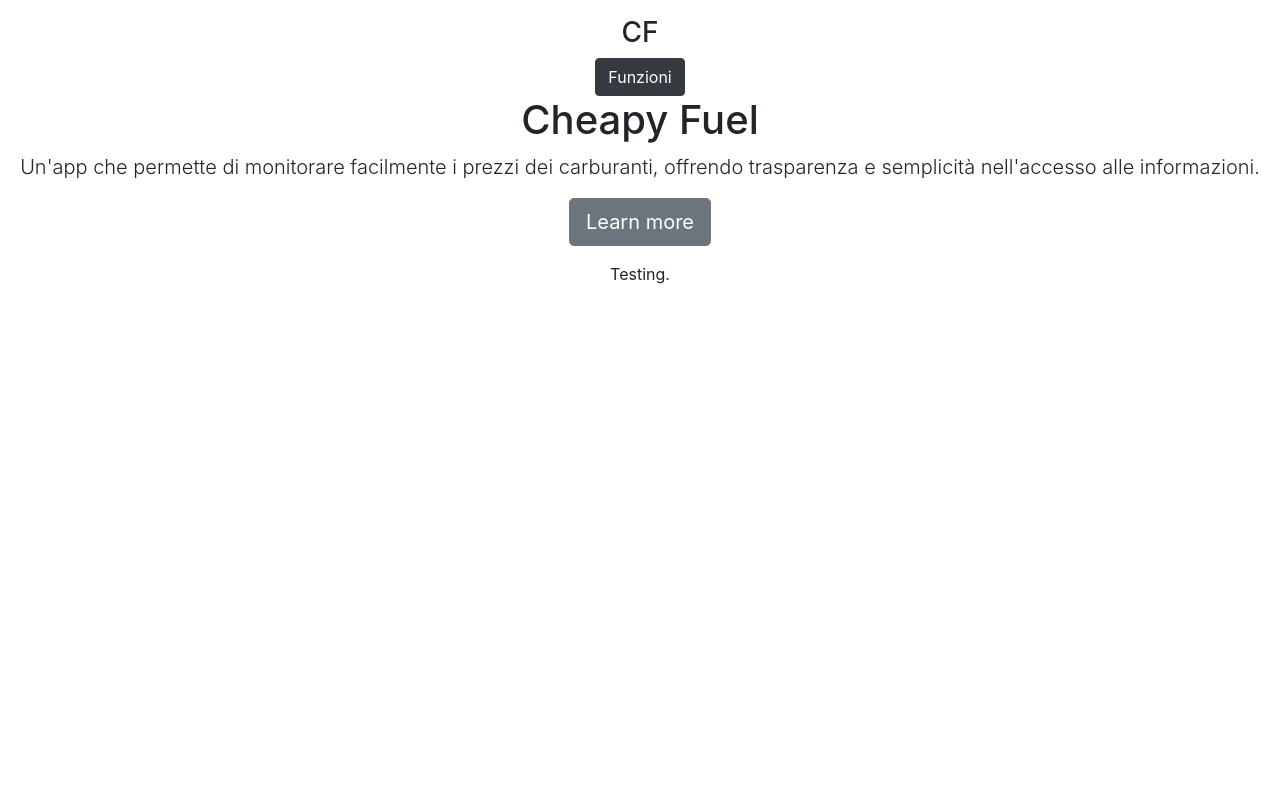
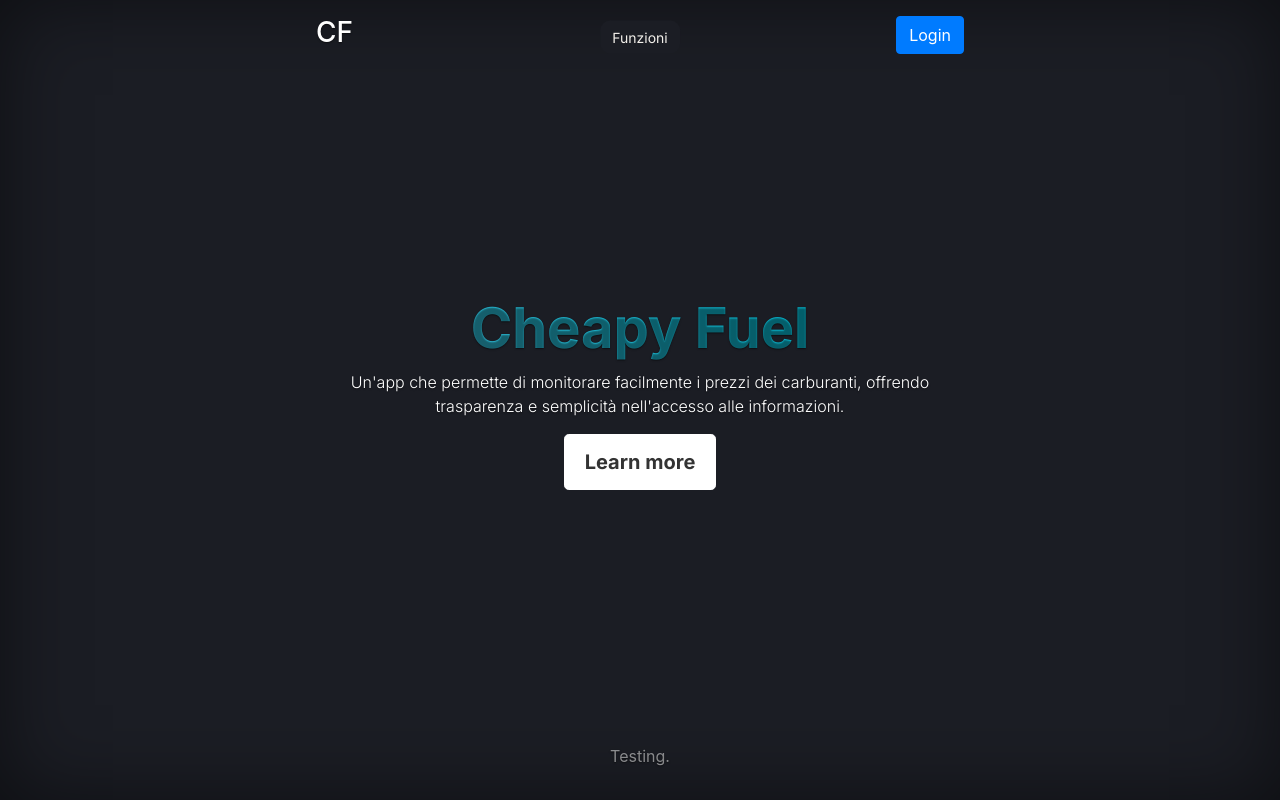
Before and after one commit to hopeDevFree/gasmap, a Django app: page / in a window 1280 px wide. Run offline with Django 5.2, Linux system fonts and the light colour scheme; some libraries are stand-ins or nearby versions.

Commit message:
edit front end and fix dockerfile

```diff
--- /dev/null
+++ b/gasmapApp/static/gasmapApp/index.css
@@ -0,0 +1,213 @@
+/*
+ * Globals
+ */
+
+/* Links */
+a,
+a:focus,
+a:hover {
+  color: #fff;
+}
+
+/* Custom default button */
+.btn-secondary,
+.btn-secondary:hover,
+.btn-secondary:focus {
+  color: #333;
+  text-shadow: none; /* Prevent inheritance from `body` */
+  background-color: #fff;
+  border: .05rem solid #fff;
+}
+
+.btn-dark {
+  background-color: #1B1D24;
+  border-radius: 10px;
+  border: none;
+  color: #F2EFEA;
+  font-family: 'Inter', sans-serif;
+  font-size: 14px;
+}
+
+.btn-dark:hover {
+  background-color: #303238;
+}
+
+/*
+ * Base structure
+ */
+
+html,
+body {
+  height: 100%;
+  background-color: #1B1D24;
+}
+
+body {
+  display: -ms-flexbox;
+  display: -webkit-box;
+  display: flex;
+  -ms-flex-pack: center;
+  -webkit-box-pack: center;
+  justify-content: center;
+  color: #fff;
+  text-shadow: 0 .05rem .1rem rgba(0, 0, 0, .5);
+  box-shadow: inset 0 0 5rem rgba(0, 0, 0, .5);
+}
+
+.cover-container {
+  max-width: 60em;
+}
+
+/*
+ * Header
+ */
+.masthead {
+  margin-bottom: 2rem;
+}
+
+.masthead-brand-container {
+  display: flex;
+  flex-direction: column;
+  align-items: center;
+}
+
+.masthead-brand {
+  font-size: 18px;
+  font-family: 'Inter', sans-serif;
+  font-weight: bold; /* Peso del testo */
+  color: #F2EFEA;
+  margin-bottom: 0;
+
+  position: relative; /* Posizione relativa per gestire il margine superiore del pulsante */
+  top: 1rem; /* Margine superiore */
+}
+
+.masthead-nav {
+  margin-top: 2rem; /* Aggiungi margine superiore per spostare il pulsante più in basso */
+}
+
+.nav-masthead .nav-link {
+  padding: .25rem 0;
+  font-weight: 700;
+  color: rgba(255, 255, 255, .5);
+  background-color: transparent;
+  border-bottom: .25rem solid transparent;
+}
+
+.nav-masthead .nav-link:hover,
+.nav-masthead .nav-link:focus {
+  border-bottom-color: rgba(255, 255, 255, .25);
+}
+
+.nav-masthead .nav-link + .nav-link {
+  margin-left: 1rem;
+}
+
+.nav-masthead .active {
+  color: #fff;
+  border-bottom-color: #fff;
+}
+
+@media (min-width: 48em) {
+  .masthead-brand {
+    float: left;
+  }
+  .nav-masthead {
+    float: right;
+  }
+}
+
+.lead {
+  font-family: 'Inter', sans-serif;
+  font-size: 16px;
+
+}
+
+.banner{
+
+max-width:600px;
+
+}
+
+/*
+ * Cover
+ */
+.cover {
+  padding: 0 1.5rem;
+}
+
+.cover .btn-lg {
+  padding: .75rem 1.25rem;
+  font-weight: 700;
+}
+
+/*
+ * Footer
+ */
+.mastfoot {
+  color: rgba(255, 255, 255, .5);
+}
+
+h1.gradient-text {
+  font-size: 56px;
+  font-family: 'Inter', sans-serif;
+  font-weight: bold; /* Peso del testo */
+  background: linear-gradient(45deg, #ff6f61, #d1c4e9, #00bcd4, #8bc34a); /* Gradiente di colore */
+  background-size: 800% 800%; /* Dimensioni del gradiente per un'animazione fluida e continua */
+  -webkit-background-clip: text; /* Applicare il gradiente al testo */
+  -webkit-text-fill-color: transparent; /* Rendere il testo trasparente per mostrare il gradiente */
+  background-clip: text; /* Applicare il gradiente al testo */
+  color: transparent; /* Rendere il testo trasparente */
+  animation: gradientMove 10s linear infinite; /* Applicare l'animazione con durata più lunga e movimento continuo */
+}
+
+@keyframes gradientMove {
+  0% {
+    background-position: 0% 0%;
+  }
+  50% {
+    background-position: 100% 100%;
+  }
+  100% {
+    background-position: 0% 0%;
+  }
+}
+
+
+
+
+
+
+  .container {
+            position: relative;
+            height: 100vh; /* Imposta l'altezza del contenitore a tutta l'altezza della finestra */
+        }
+        .centered {
+            position: absolute;
+            top: 50%;
+            left: 50%;
+            transform: translate(-50%, -50%);
+        }
+        .left {
+            position: relative;
+
+        }
+        .right {
+            position: absolute;
+            top: 0;
+            right: 0;
+        }
+
+
+
+.header{
+    z-index: 5;
+    position: sticky;
+    top: 0;
+    left: 0;
+    width: 100%;
+    background-color: transparent;
+    margin-bottom: -82px;
+    padding-top: 0;
+    transition: background-color .2s ease-in-out,top .2s ease-in-out;
+}
--- a/gasmapApp/templates/gasmapApp/home.html
+++ b/gasmapApp/templates/gasmapApp/home.html
@@ -5,7 +5,7 @@
     <meta name="viewport" content="width=device-width, initial-scale=1, shrink-to-fit=no">
     <meta name="description" content="">
     <meta name="author" content="">
-    <!--    <link rel="icon" href="../../../../favicon.ico"> -->
+    <!-- <link rel="icon" href="../../../../favicon.ico"> -->
 
     <title>Cover Template for Bootstrap</title>
 
@@ -14,31 +14,34 @@
 
     {% load static %}
     <!-- Custom styles for this template -->
-    <link href="{% static 'gasmapapp/index.css' %}" rel="stylesheet" type="text/css">
+    <link href="{% static 'gasmapApp/index.css' %}" rel="stylesheet" type="text/css">
     <link rel="stylesheet" href="https://fonts.googleapis.com/css2?family=Inter:wght@100..900&display=swap">
-
 </head>
 
 <body class="text-center">
 
-<div class="cover-container d-flex h-100 p-3 mx-auto flex-column">
-    <header class="masthead mb-auto">
-        <div class="masthead">
-            <h3 class="masthead-brand">CF</h3>
+<div class="cover-container d-flex h-100 p-3 mx-auto flex-column justify-content-center align-items-center">
+    <header class="mb-auto d-flex  header ">
+
+        <div class="left">
+            <h3>CF</h3>
         </div>
-        <div class="masthead">
-            <nav class="nav nav-masthead justify-content-center">
-                <a href="{% url 'gasmapApp:item_list' %}">
-                    <button type="button" class="btn btn-dark">Funzioni</button>
-                </a>
-            </nav>
-        </div>
+        <div class="centered">
+            <a href="{% url 'gasmapApp:item_list' %}">
+                <button type="button" class="btn btn-dark" aria-label="Visualizza funzioni">Funzioni</button>
+            </a></div>
+        <div class="right">
+            <a href="{% url 'gasmapApp:item_list' %}">
+                <button type="button" class="btn btn-primary" aria-label="Accedi">Login</button>
+            </a></div>
     </header>
+
 
     <main role="main" class="inner cover">
         <h1 class="cover-heading gradient-text">Cheapy Fuel</h1>
-        <p class="lead">Un'app che permette di monitorare facilmente i prezzi dei carburanti, offrendo trasparenza e
-            semplicità nell'accesso alle informazioni.</p>
+        <div class="banner"><p class="lead">Un'app che permette di monitorare facilmente i prezzi dei carburanti,
+            offrendo trasparenza e
+            semplicità nell'accesso alle informazioni.</p></div>
         <p class="lead">
             <a href="#" class="btn btn-lg btn-secondary">Learn more</a>
         </p>
@@ -51,7 +54,6 @@
     </footer>
 </div>
 
-
 <script src="https://code.jquery.com/jquery-3.2.1.slim.min.js"
         integrity="sha384-KJ3o2DKtIkvYIK3UENzmM7KCkRr/rE9/Qpg6aAZGJwFDMVNA/GpGFF93hXpG5KkN"
         crossorigin="anonymous"></script>
```
Also changed, not shown: gasmap/settings.py (+5 -2 lines), 2 other files.
